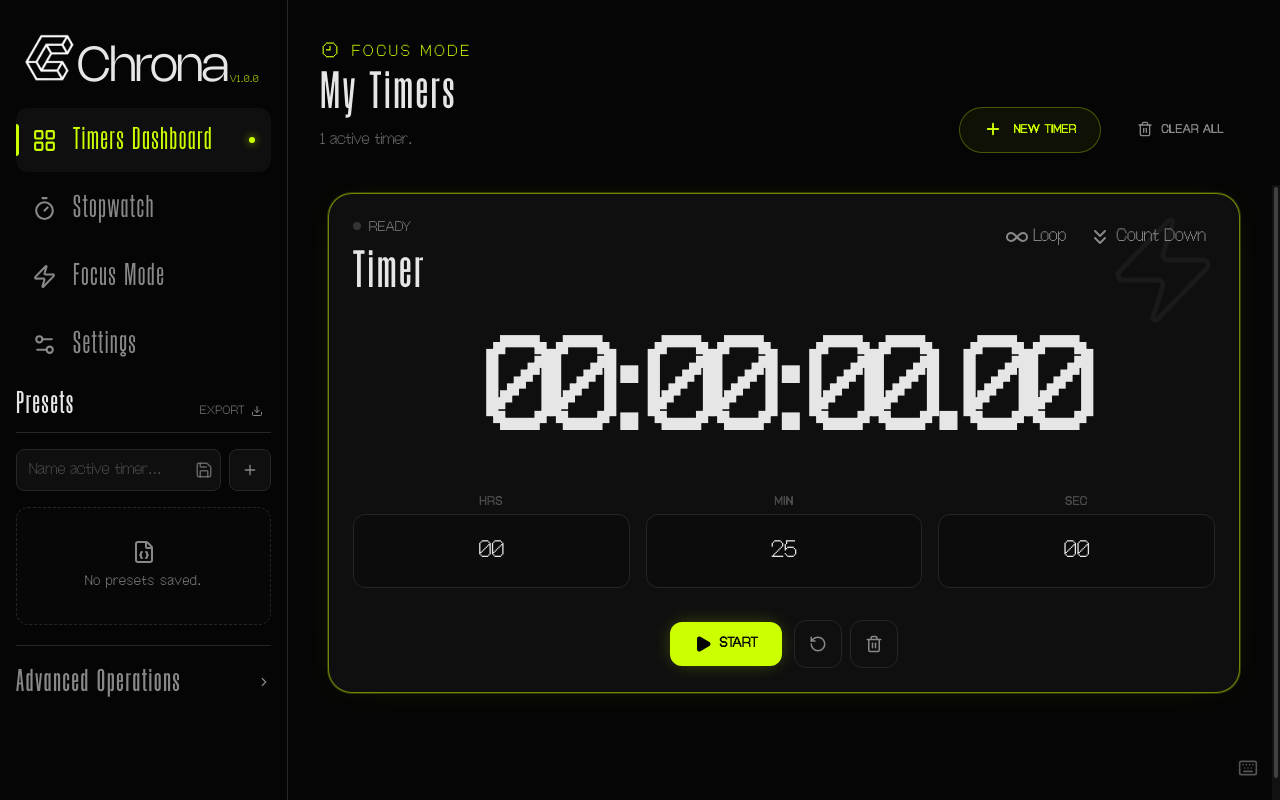
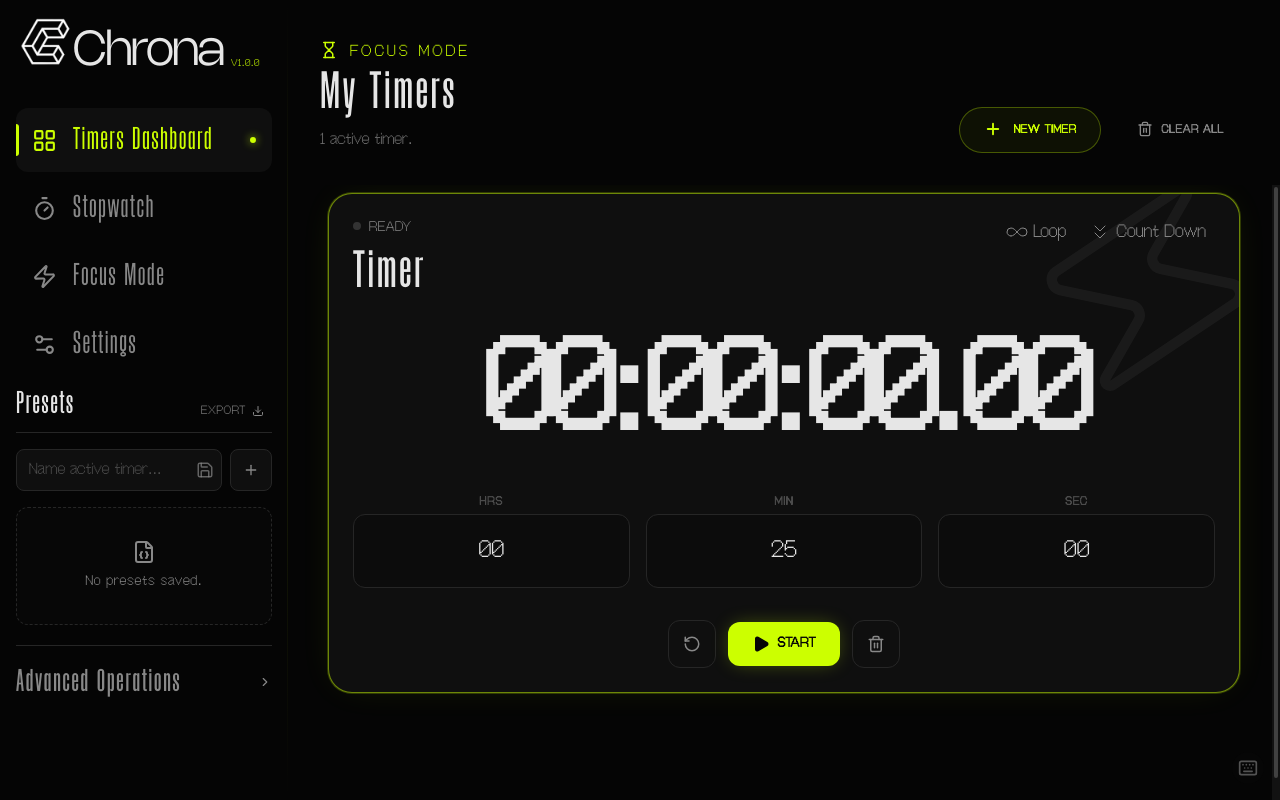
Before and after one commit to WalidHoussaf/chrona, a Next.js app: page / in a window 1280 px wide. Both pictures are taken after a click on the button "NEW TIMER". Built offline with nearby package versions, Linux system fonts and the light colour scheme.

Commit message:
Fixed the drag UI and logic, and enhanced the scroll to adjust option on the timers

```diff
--- a/src/components/Sidebar/Sidebar.tsx
+++ b/src/components/Sidebar/Sidebar.tsx
@@ -11,12 +11,18 @@ export function Sidebar() {
   const setView = useTimerStore((s) => s.setView);
 
   return (
-    <aside className="w-72 shrink-0 border-r border-border bg-background flex flex-col h-screen overflow-hidden transition-colors duration-500">
+    // 1. Added 'group' and 'relative' to the aside
+    // 2. Removed 'border-r' and 'border-border'
+    <aside className="group relative w-72 shrink-0 bg-background flex flex-col h-screen overflow-hidden transition-colors duration-500">
+
+      {/* --- CREATIVE SEPARATOR --- */}
+      {/* This replaces the border. It fades out at top/bottom and highlights on hover. */}
+      <div className="absolute right-0 top-0 h-full w-px bg-linear-to-b from-transparent via-accent/50 to-transparent opacity-20 transition-opacity duration-700 group-hover:opacity-100" />
 
       {/* --- HEADER --- */}
-      <div className="p-8 pb-1 shrink-0 mb-1">
+      <div className="p-8 pb-1 shrink-0 mb-5">
         <div className="flex items-center justify-between">
-          <div className="flex items-center gap-3 -mt-2 -ml-2">
+          <div className="flex items-center gap-3 -mt-6 -ml-3">
             <Image
               src="/logo1.png"
               alt="Chrona Logo"
@@ -30,7 +36,7 @@ export function Sidebar() {
               Chrona
             </span>
           </div>
-          <span className="self-start mt-10 font-offbit text-[10px] uppercase tracking-wider text-accent -mr-1">
+          <span className="self-start mt-6 font-offbit text-[10px] uppercase tracking-wider text-accent -mr-1">
             V1.0.0
           </span>
         </div>
@@ -99,7 +105,7 @@ function NavButton({
       onClick={onClick}
       type="button"
       className={clsx(
-        "group relative flex items-center gap-4 rounded-xl px-4 py-3 text-left transition-all duration-300 cursor-pointer",
+        "group/btn relative flex items-center gap-4 rounded-xl px-4 py-3 text-left transition-all duration-300 cursor-pointer", // Renamed group to group/btn to avoid conflict
         active
           ? "bg-card text-accent"
           : "text-muted hover:bg-card/50 hover:text-foreground hover:pl-5"
@@ -116,7 +122,7 @@ function NavButton({
         size={25}
         className={clsx(
           "transition-colors duration-300",
-          active ? "text-accent" : "text-muted group-hover:text-foreground"
+          active ? "text-accent" : "text-muted group-hover/btn:text-foreground"
         )}
       />
 
@@ -128,6 +134,7 @@ function NavButton({
       </span>
 
       {/* Active Dot (Right side) */}
+      {/* Added group-hover check here to make the dot pop on hover too if you want */}
       {active && (
         <span className="ml-auto block h-1.5 w-1.5 rounded-full bg-accent shadow-[0_0_8px_rgba(204,255,0,0.8)]" />
       )}
--- a/src/components/Timer/DraggableTimerCard.tsx
+++ b/src/components/Timer/DraggableTimerCard.tsx
@@ -8,9 +8,10 @@ import { TimerCard } from "./TimerCard";
 interface DraggableTimerCardProps {
   id: string;
   active: boolean;
+  totalTimers: number;
 }
 
-export function DraggableTimerCard({ id, active }: DraggableTimerCardProps) {
+export function DraggableTimerCard({ id, active, totalTimers }: DraggableTimerCardProps) {
   const {
     attributes,
     listeners,
@@ -35,15 +36,21 @@ export function DraggableTimerCard({ id, active }: DraggableTimerCardProps) {
         isDragging && "z-50"
       )}
     >
+      <div className={clsx(isDragging && "cursor-grabbing")}>
+        <TimerCard
+          id={id}
+          active={active}
+          dragHandle={totalTimers > 1 ? (
             <div
               {...attributes}
               {...listeners}
               className={clsx(
-            "absolute left-2 top-2 z-10 flex h-8 w-8 cursor-grab items-center justify-center rounded-md bg-white/10 opacity-0 transition-opacity hover:opacity-100",
-            isDragging && "opacity-100"
+                "flex items-center gap-1 px-2 py-1 rounded-lg border transition-all duration-200 cursor-pointer bg-transparent text-muted border-transparent hover:bg-white/5 hover:text-foreground",
+                isDragging && "bg-white/10"
               )}
               title="Drag to reorder"
             >
+              <span className="-mt-0.5 inline-block">
                 <svg
                   width="16"
                   height="16"
@@ -62,9 +69,10 @@ export function DraggableTimerCard({ id, active }: DraggableTimerCardProps) {
                   <circle cx="9" cy="19" r="1" />
                   <circle cx="15" cy="19" r="1" />
                 </svg>
+              </span>
             </div>
-      <div className={clsx(isDragging && "cursor-grabbing")}>
-        <TimerCard id={id} active={active} />
+          ) : undefined}
+        />
       </div>
     </div>
   );
--- a/src/components/Timer/TimerCard.tsx
+++ b/src/components/Timer/TimerCard.tsx
@@ -18,7 +18,7 @@ import {
   Infinity as InfinityIcon
 } from "lucide-react";
 
-export function TimerCard({ id, active }: { id: string; active: boolean }) {
+export function TimerCard({ id, active, dragHandle }: { id: string; active: boolean; dragHandle?: React.ReactNode }) {
   const timer = useTimerStore((s) => s.timers.find((t) => t.id === id));
   const runtime = useTimerStore((s) => s.runtimeById[id]);
 
@@ -80,8 +80,8 @@ export function TimerCard({ id, active }: { id: string; active: boolean }) {
       )}
     >
       {/* Background Decor */}
-      <div className="absolute top-0 right-0 p-4 opacity-5 pointer-events-none">
-        <Zap size={120} strokeWidth={1} />
+      <div className="absolute top-0 right-0 -m-8 opacity-5 pointer-events-none">
+        <Zap size={250} strokeWidth={1} className="rotate-12" />
       </div>
 
       {/* --- HEADER SECTION --- */}
@@ -105,8 +105,9 @@ export function TimerCard({ id, active }: { id: string; active: boolean }) {
         </div>
 
         {/* Top Right Config Toggles */}
+        <div className="absolute top-0 right-0 flex gap-1 -mt-1">
           {timer.kind === "timer" && (
-          <div className="absolute top-0 right-0 flex gap-1">
+            <>
               <ConfigToggle
                 active={timer.loop}
                 onClick={() => updateTimer(timer.id, { loop: !timer.loop })}
@@ -119,8 +120,10 @@ export function TimerCard({ id, active }: { id: string; active: boolean }) {
                 icon={timer.direction === "up" ? ChevronsUp : ChevronsDown}
                 label={timer.direction === "up" ? "Count Up" : "Count Down"}
               />
+            </>
+          )}
+          {dragHandle}
         </div>
-        )}
       </div>
 
       {/* --- MAIN DISPLAY --- */}
@@ -167,6 +170,19 @@ export function TimerCard({ id, active }: { id: string; active: boolean }) {
 
         {/* Action Bar */}
         <div className="flex items-center justify-center gap-3 pt-2">
+           {/* Secondary Actions */}
+           <div className="flex gap-2 justify-center">
+             <SecondaryAction
+               onClick={(e) => {
+                 e.stopPropagation();
+                 setActive(timer.id);
+                 resetActive();
+               }}
+               icon={RotateCcw}
+               title="Reset Timer"
+             />
+           </div>
+
            {/* Primary Play/Pause */}
            <button
              type="button"
@@ -188,15 +204,6 @@ export function TimerCard({ id, active }: { id: string; active: boolean }) {
 
            {/* Secondary Actions */}
            <div className="flex gap-2 justify-center">
-             <SecondaryAction
-               onClick={(e) => {
-                 e.stopPropagation();
-                 setActive(timer.id);
-                 resetActive();
-               }}
-               icon={RotateCcw}
-               title="Reset Timer"
-             />
              <SecondaryAction
                onClick={(e) => {
                  e.stopPropagation();
@@ -227,7 +234,9 @@ function ConfigToggle({ active, onClick, icon: Icon, label }: { active: boolean,
           : "bg-transparent text-muted border-transparent hover:bg-white/5 hover:text-foreground"
       )}
     >
-      <Icon size={24} strokeWidth={2} />
+      <span className="-mt-0.5 inline-block">
+        <Icon size={24} strokeWidth={1} />
+      </span>
       <span>{label}</span>
     </button>
   );
@@ -264,6 +273,19 @@ function TimeField({
   disabled: boolean;
   max?: number;
 }) {
+  // 1. Create a Ref to access the actual DOM input element
+  const inputRef = useRef<HTMLInputElement>(null);
+
+  // 2. We use a Ref to store the latest value so we don't have to
+  // re-bind the event listener on every single number change.
+  const valueRef = useRef(value);
+
+  // Update the ref when value changes
+  useEffect(() => {
+    valueRef.current = value;
+  }, [value]);
+
+  // 3. Helper functions for clicking arrows
   const handleIncrement = () => {
     const next = value + 1;
     onChange(max != null ? Math.min(max, next) : next);
@@ -273,6 +295,45 @@ function TimeField({
     const next = value - 1;
     onChange(Math.max(0, next));
   };
+
+  // 4. THE FIX: Attach a non-passive wheel listener
+  useEffect(() => {
+    const element = inputRef.current;
+    if (!element) return;
+
+    const handleWheel = (e: WheelEvent) => {
+      if (disabled) return;
+
+      // CRITICAL: This stops the main page from scrolling!
+      e.preventDefault();
+
+      // Optional: Blur input so you don't see the text cursor
+      element.blur();
+
+      // Logic:
+      // If user holds Shift, we do +5 (optional feature).
+      // If not, we do +1.
+      // Since preventDefault works now, the user isn't forced to hold Shift.
+      const isShiftPressed = e.shiftKey;
+      const delta = isShiftPressed ? 5 : 1;
+
+      // Determine direction (up or down)
+      const dir = e.deltaY < 0 ? delta : -delta;
+
+      // Calculate next value using the Ref (current value)
+      const next = valueRef.current + dir;
+      const final = max != null ? Math.min(max, Math.max(0, next)) : Math.max(0, next);
+
+      onChange(final);
+    };
+
+    // { passive: false } allows us to call preventDefault()
+    element.addEventListener("wheel", handleWheel, { passive: false });
+
+    return () => {
+      element.removeEventListener("wheel", handleWheel);
+    };
+  }, [disabled, max, onChange]); // Dependencies
 
   return (
     <div className="group/field relative flex flex-col gap-1">
@@ -297,6 +358,7 @@ function TimeField({
         {/* Number Input */}
         <div className="relative w-full">
             <input
+              ref={inputRef} // Attached the Ref here
               type="number"
               inputMode="numeric"
               className="w-full bg-transparent text-center font-offbit text-2xl font-medium text-foreground outline-none [appearance:textfield] [&::-webkit-inner-spin-button]:appearance-none [&::-webkit-outer-spin-button]:appearance-none selection:bg-accent selection:text-background"
@@ -304,16 +366,8 @@ function TimeField({
               disabled={disabled}
               min={0}
               max={max}
+              // Removed the inline onWheel prop here because we are handling it in useEffect
               onChange={(e) => onChange(Number(e.target.value || 0))}
-              onWheel={(e) => {
-                if (disabled) return;
-                e.currentTarget.blur();
-                const isShiftPressed = e.shiftKey;
-                const delta = isShiftPressed ? 5 : 1;
-                const dir = e.deltaY < 0 ? delta : -delta;
-                const next = value + dir;
-                onChange(max != null ? Math.min(max, Math.max(0, next)) : Math.max(0, next));
-              }}
             />
             {/* Tooltip on Hover */}
             <div className="pointer-events-none absolute -top-16 left-1/2 -translate-x-1/2 opacity-0 transition-all duration-200 group-hover/field:opacity-100 z-50 min-w-max">
@@ -336,3 +390,5 @@ function TimeField({
     </div>
   );
 }
+
+// ... (rest of the code remains the same)
--- a/src/components/Timer/TimerDashboard.tsx
+++ b/src/components/Timer/TimerDashboard.tsx
@@ -7,7 +7,7 @@ import { DragDropProvider } from "@/components/UI/DragDropContext";
 import { useTimerStore } from "@/store/timerStore";
 import { DraggableTimerCard } from "@/components/Timer/DraggableTimerCard";
 import { motion, AnimatePresence, Variants } from "framer-motion";
-import { Plus, Trash2, LayoutList, AlertTriangle, X } from "lucide-react";
+import { Plus, Trash2, LayoutList, AlertTriangle, X, Hourglass } from "lucide-react";
 import clsx from "clsx";
 
 // --- Animation Variants ---
@@ -94,21 +94,7 @@ export function TimerDashboard() {
       >
         <div className="space-y-2">
           <div className="flex items-center gap-3 text-accent mb-1">
-            <svg className="mb-0.5" xmlns="http://www.w3.org/2000/svg" version="1.1" viewBox="-5.0 -10.0 110.0 135.0" width="20" height="20" fill="currentColor">
-              <path d="m76.91 0h-53.824v7.6953h53.824z"/>
-              <path d="m23.086 7.6953h-7.6875v7.6953h7.6875z"/>
-              <path d="m84.602 15.387v-7.6953h-7.6875v7.6953z"/>
-              <path d="m15.398 15.387h-7.6875v7.6953h7.6875z"/>
-              <path d="m92.289 23.074v-7.6953h-7.6875v7.6953z"/>
-              <path d="m7.7031 23.074h-7.6875v53.852h7.6875z"/>
-              <path d="m53.84 23.074h-7.6875v23.074h-23.07v7.6953h30.758z"/>
-              <path d="m99.984 76.926v-53.852h-7.6875v53.852z"/>
-              <path d="m7.7031 76.926v7.6953h7.6875v-7.6953z"/>
-              <path d="m84.602 84.617h7.6875v-7.6953h-7.6875z"/>
-              <path d="m15.398 84.617v7.6953h7.6875v-7.6953z"/>
-              <path d="m76.91 92.305h7.6875v-7.6953h-7.6875z"/>
-              <path d="m23.086 100h53.824v-7.6953h-53.824z"/>
-            </svg>
+            <Hourglass size={18} className="mb-1" />
             <span className="font-offbit text-md uppercase tracking-[0.2em] font-light">Focus Mode</span>
           </div>
           <h1 className="font-galgo text-6xl tracking-wider text-foreground leading-[0.85]">
@@ -174,6 +160,7 @@ export function TimerDashboard() {
                         key={t.id}
                         id={t.id}
                         active={t.id === activeId}
+                        totalTimers={sorted.length}
                       />
                     ))}
                   </div>
```
Lines whose indentation alone changed are shown as unchanged.
